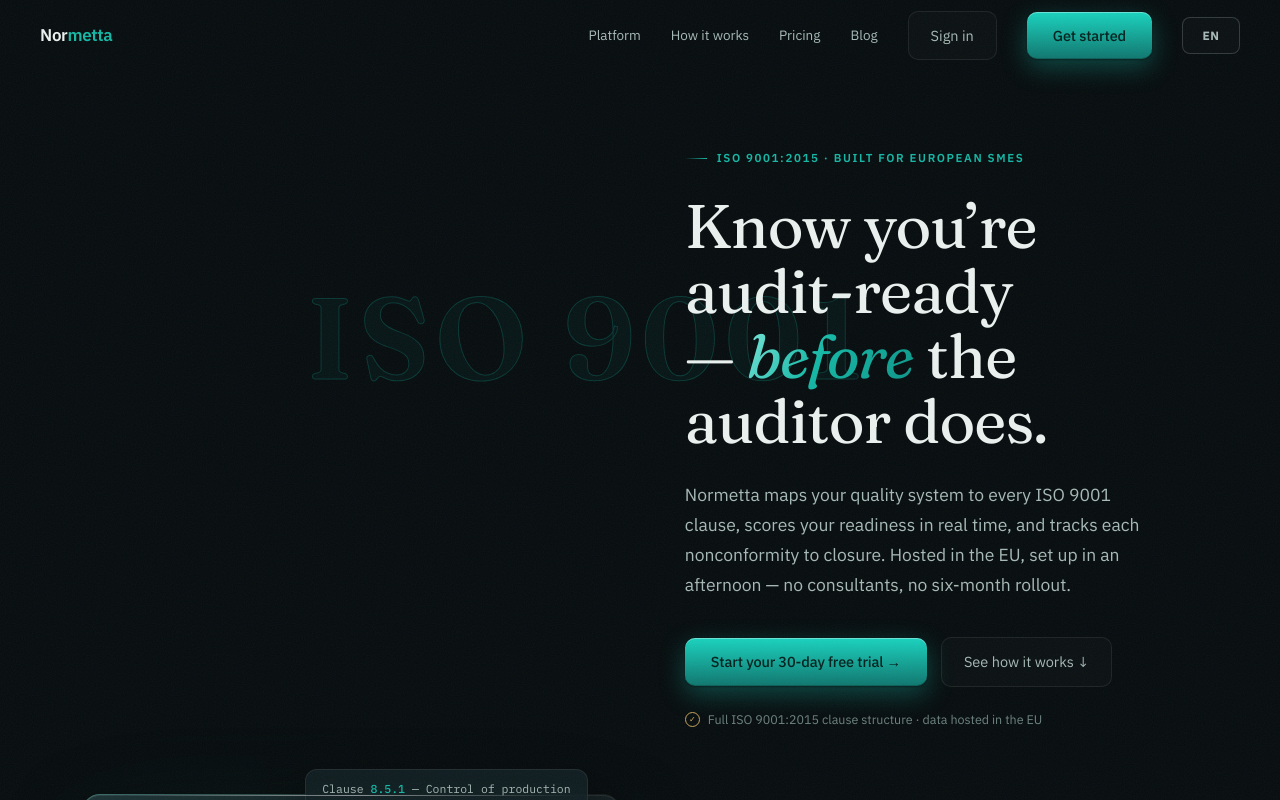
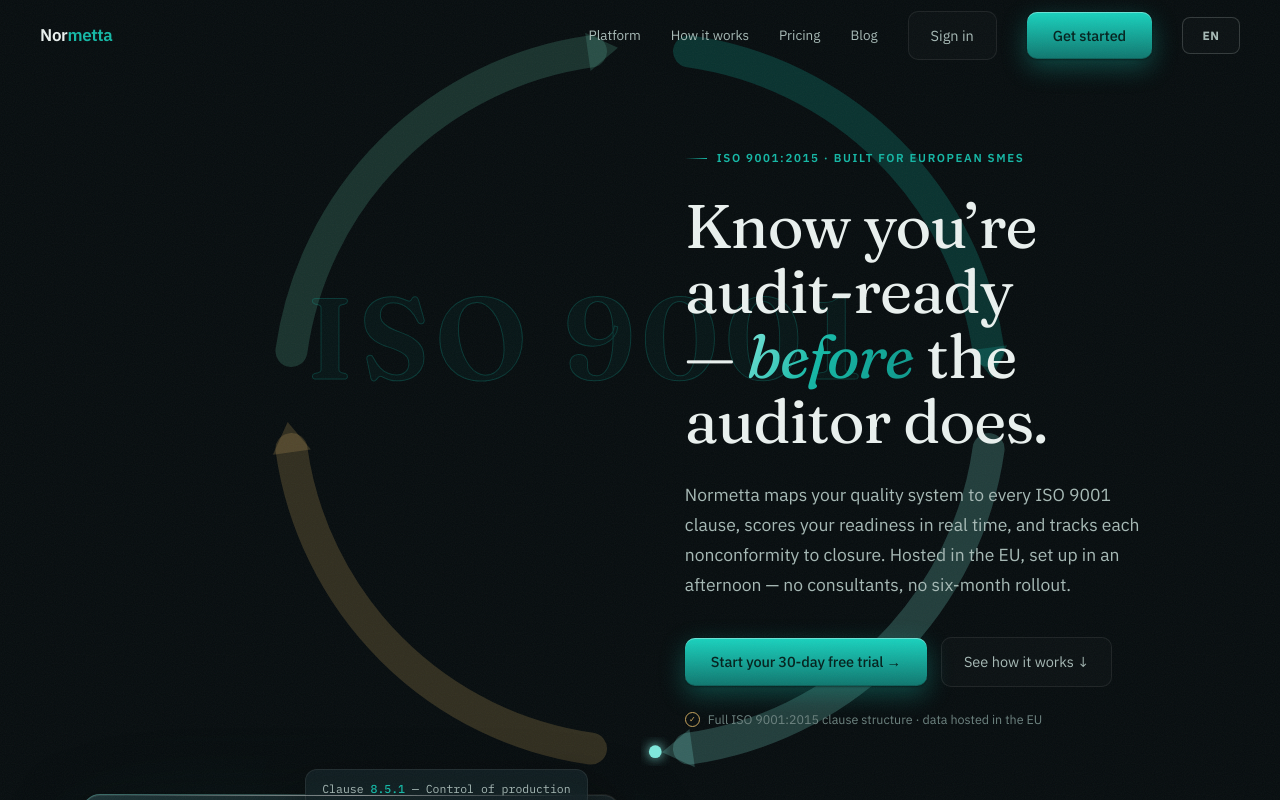
Before and after one commit to stagsz/AuditFlow, a Next.js app in the folder frontend/: page / in a window 1280 px wide. Shown: the top 800 px of the page. Built offline with nearby package versions, Linux system fonts and the light colour scheme.

Commit message:
feat(landing): animated PDCA cycle ring around ISO 9001 watermark
Add ArrowTrail: four thick arc-arrow segments circling the fixed
watermark clockwise, with a glowing light travelling the ring. Each
full lap triggers a one-shot sheen sweep across ISO 9001. Respects
prefers-reduced-motion.

```diff
--- /dev/null
+++ b/frontend/src/components/landing/ArrowTrail.tsx
@@ -0,0 +1,94 @@
+'use client';
+
+import { useEffect, useRef } from 'react';
+
+/**
+ * PDCA cycle ring behind the ISO 9001 watermark. Four curved arrow segments
+ * circle the centered word clockwise — the continuous-improvement loop ISO 9001
+ * is built on. A light travels around the ring; every full lap calls onCycle()
+ * so the parent pulses the word.
+ *
+ * viewBox 1000x1000, centre 500,500. Angles are degrees clockwise from 12 o'clock.
+ */
+
+const CX = 500, CY = 500, R = 440;
+const polar = (a: number, r = R) => {
+  const rad = (a * Math.PI) / 180;
+  return { x: CX + r * Math.sin(rad), y: CY - r * Math.cos(rad) };
+};
+
+type Seg = { d: string; head: string; color: string };
+
+const SEGMENTS: Seg[] = [
+  { a0: 8, a1: 82, color: '#14b8a6' },
+  { a0: 98, a1: 172, color: '#7ee8dc' },
+  { a0: 188, a1: 262, color: '#c8a45c' },
+  { a0: 278, a1: 352, color: '#5eb89a' },
+].map(({ a0, a1, color }) => {
+  const p0 = polar(a0), p1 = polar(a1);
+  const d = `M ${p0.x} ${p0.y} A ${R} ${R} 0 0 1 ${p1.x} ${p1.y}`;
+
+  // arrowhead at the clockwise-leading end (a1)
+  const rad = (a1 * Math.PI) / 180;
+  const t = { x: Math.cos(rad), y: Math.sin(rad) };   // clockwise tangent
+  const n = { x: Math.sin(rad), y: -Math.cos(rad) };  // outward normal
+  const tip = { x: p1.x + t.x * 34, y: p1.y + t.y * 34 };
+  const b1 = { x: p1.x + n.x * 24 - t.x * 4, y: p1.y + n.y * 24 - t.y * 4 };
+  const b2 = { x: p1.x - n.x * 24 - t.x * 4, y: p1.y - n.y * 24 - t.y * 4 };
+  const head = `M ${tip.x} ${tip.y} L ${b1.x} ${b1.y} L ${b2.x} ${b2.y} Z`;
+
+  return { d, head, color };
+});
+
+export default function ArrowTrail({ onCycle }: { onCycle?: () => void }) {
+  const lightRef = useRef<SVGCircleElement>(null);
+  const rafRef = useRef<number>(0);
+
+  useEffect(() => {
+    const reduced = window.matchMedia('(prefers-reduced-motion: reduce)').matches;
+    const light = lightRef.current;
+    if (reduced || !light) return;
+
+    const duration = 14000; // ms per lap
+    let start: number | null = null;
+    let last = 0;
+
+    const tick = (ts: number) => {
+      if (start === null) start = ts;
+      const progress = ((ts - start) % duration) / duration;
+      const p = polar(progress * 360);
+      light.setAttribute('cx', String(p.x));
+      light.setAttribute('cy', String(p.y));
+      if (progress < last) onCycle?.();
+      last = progress;
+      rafRef.current = requestAnimationFrame(tick);
+    };
+    rafRef.current = requestAnimationFrame(tick);
+    return () => cancelAnimationFrame(rafRef.current);
+  }, [onCycle]);
+
+  return (
+    <svg className="lp-arrows" viewBox="0 0 1000 1000" preserveAspectRatio="xMidYMid meet" aria-hidden="true">
+      <defs>
+        <filter id="lp-arrow-glow" x="-60%" y="-60%" width="220%" height="220%">
+          <feGaussianBlur stdDeviation="7" result="b" />
+          <feMerge>
+            <feMergeNode in="b" />
+            <feMergeNode in="SourceGraphic" />
+          </feMerge>
+        </filter>
+      </defs>
+
+      <g className="lp-ring">
+        {SEGMENTS.map((s, i) => (
+          <g key={i} style={{ color: s.color }}>
+            <path className="lp-seg" d={s.d} />
+            <path className="lp-seg-head" d={s.head} />
+          </g>
+        ))}
+      </g>
+
+      <circle ref={lightRef} className="lp-arrow-light" r="8" cx="500" cy="60" filter="url(#lp-arrow-glow)" />
+    </svg>
+  );
+}
--- a/frontend/src/components/landing/LandingPage.tsx
+++ b/frontend/src/components/landing/LandingPage.tsx
@@ -1,10 +1,11 @@
 'use client';
 
-import { useEffect, useRef, useState } from 'react';
+import { useCallback, useEffect, useRef, useState } from 'react';
 import Link from 'next/link';
 import { getLocale, Locale } from '@/lib/locale';
 import { useLocaleMessages } from '@/lib/i18n/landing-messages';
 import LocaleSwitcher from '@/components/locale/LocaleSwitcher';
+import ArrowTrail from '@/components/landing/ArrowTrail';
 // NOTE: This import keeps getting dropped during rebrand/merge resolutions
 // (see commits d512c89, 6c813ed, 16e084f). Without it the landing page renders
 // completely unstyled. Do not remove.
@@ -31,6 +32,18 @@
   const tourVideoRef = useRef<HTMLVideoElement>(null);
   const [scrolled, setScrolled] = useState(false);
   const [storyIndex, setStoryIndex] = useState(0);
+  const [wordLit, setWordLit] = useState(false);
+  const litTimer = useRef<ReturnType<typeof setTimeout> | null>(null);
+
+  const handleArrowCycle = useCallback(() => {
+    setWordLit(true);
+    if (litTimer.current) clearTimeout(litTimer.current);
+    litTimer.current = setTimeout(() => setWordLit(false), 2600);
+  }, []);
+
+  useEffect(() => () => {
+    if (litTimer.current) clearTimeout(litTimer.current);
+  }, []);
 
   useEffect(() => {
     let ticking = false;
@@ -145,7 +158,8 @@
       <div className="lp-progress" ref={progressRef} />
       <div className="grain" />
       <div className="lp-bg" aria-hidden="true">
-        <span className="lp-bg-word">ISO 9001</span>
+        <ArrowTrail onCycle={handleArrowCycle} />
+        <span className={`lp-bg-word${wordLit ? ' lit' : ''}`}>ISO 9001</span>
       </div>
 
       <nav className={scrolled ? 'scrolled' : undefined}>
--- a/frontend/src/components/landing/landing.css
+++ b/frontend/src/components/landing/landing.css
@@ -86,9 +86,33 @@
   background-size: 300% 100%;
   -webkit-background-clip: text;
   background-clip: text;
+  /* drift always runs; the sheen only plays after the arrow light completes a
+     loop (parent adds .lit), then fades out */
+  animation: lp-bg-drift 22s ease-in-out infinite alternate;
+}
+.lp .lp-bg-word.lit {
   animation:
-    lp-bg-sheen 7s linear infinite,
+    lp-bg-sheen 2.4s linear 1,
     lp-bg-drift 22s ease-in-out infinite alternate;
+}
+
+/* ── PDCA cycle ring behind the watermark ── */
+.lp .lp-arrows {
+  position: absolute; inset: 0;
+  width: 100%; height: 100%;
+  pointer-events: none;
+}
+.lp .lp-seg {
+  fill: none;
+  stroke: currentColor;
+  stroke-width: 40;
+  stroke-linecap: round;
+  opacity: 0.22;
+}
+.lp .lp-seg-head { fill: currentColor; opacity: 0.22; }
+.lp .lp-arrow-light { fill: var(--lp-teal-bright); }
+@media (prefers-reduced-motion: reduce) {
+  .lp .lp-arrow-light { display: none; }
 }
 @keyframes lp-bg-sheen {
   from { background-position: 100% 0; }
```
